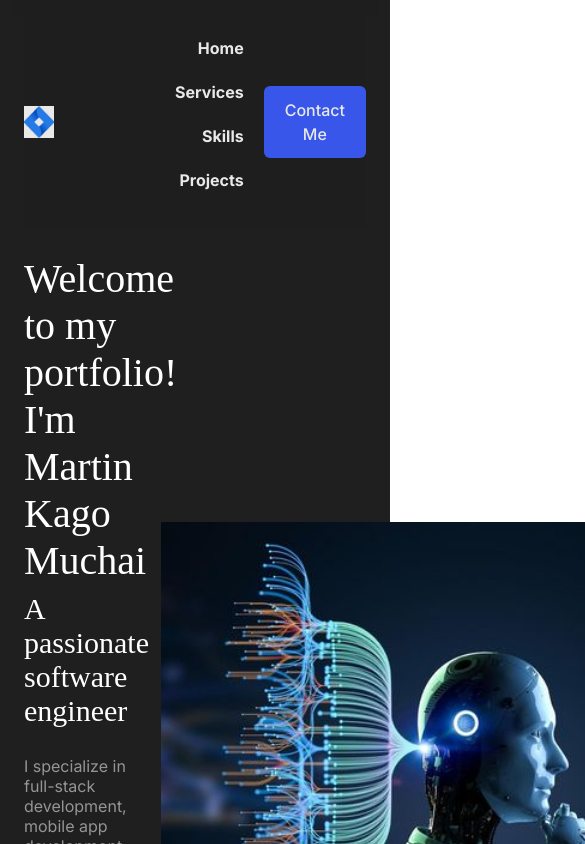
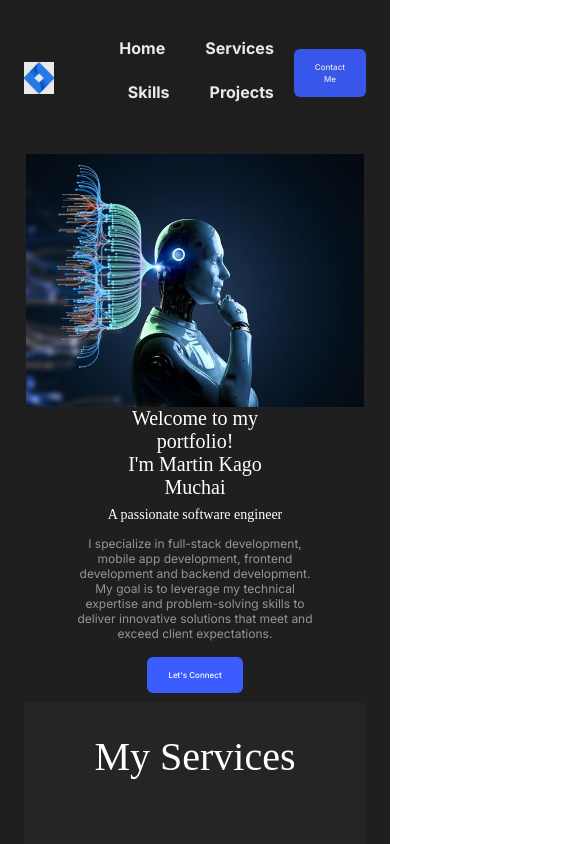
Before and after one commit to DEANKAGO/Portfolio, a React (Create React App) app: page / in a window 390 px wide. Shown: the top 844 px of the page, 585 px wide, since content can reach past the window. Built offline with nearby package versions, Linux system fonts and the light colour scheme; a web font is replaced by a local one.

Commit message:
add media queries for responsiveness in home page

```diff
--- a/src/pages/Home/home.css
+++ b/src/pages/Home/home.css
@@ -66,3 +66,105 @@
 .modalHeader {
     font-family: Alice;
 }
+
+@media screen and (max-width: 1400px) {
+    .image {
+        height: 50vh;
+        margin-bottom: 10px;
+    }
+}
+
+@media screen and (max-width: 1200px) {
+    .content h1 {
+        font-size: 30px;
+    }
+    .content h3 {
+        font-size: 22px;
+    }
+
+}
+
+@media screen and (max-width: 995px) {
+    .image {
+        height: 40vh;
+        max-width: 45vh;
+        margin: 0;
+    }
+    .content h1 {
+        font-size: 20px;
+    }
+    .content h3 {
+        font-size: 18px;
+    }
+    .text p {
+        font-size: 14px;
+    }
+    .homeImage {
+        margin: 0;
+        padding: 0;
+    }
+    .btnContact {
+        font-size: 10px;
+        margin-bottom: 10px;
+    }
+    .content {
+        justify-content: space-around;
+    }
+}
+
+@media screen and (max-width: 770px) {
+    .image {
+        height: 30vh;
+        max-width: 35vh;
+        margin: 0;
+    }
+    .content h1 {
+        font-size: 15px;
+    }
+    .content h3 {
+        font-size: 14px;
+    }
+    .text p {
+        font-size: 10px;
+    }
+    .btnContact {
+        font-size: 8px;
+        margin-bottom: 10px;
+    }
+
+}
+@media screen and (max-width: 550px) {
+    .content {
+        flex-direction: column;
+        text-align: center;
+        margin-top: 4%;
+    }
+    .text {
+        display: flex;
+        flex-direction: column;
+        align-items: center;
+        order: 2;
+        width: 70%;
+        text-align: center;
+    }
+    .text p {
+        font-size: 12px;
+        padding-top: 5px;
+    }
+    .homeImage {
+        order: 1;
+    }
+    .content h1 {
+        font-size: 20px;
+        width: 80%;
+        text-align: center;
+    }
+    .content h3 {
+        font-size: 14px;
+    }
+    .image {
+        height: 30vh;
+        max-width: 50vh;
+        margin: 0;
+    }
+}
```
